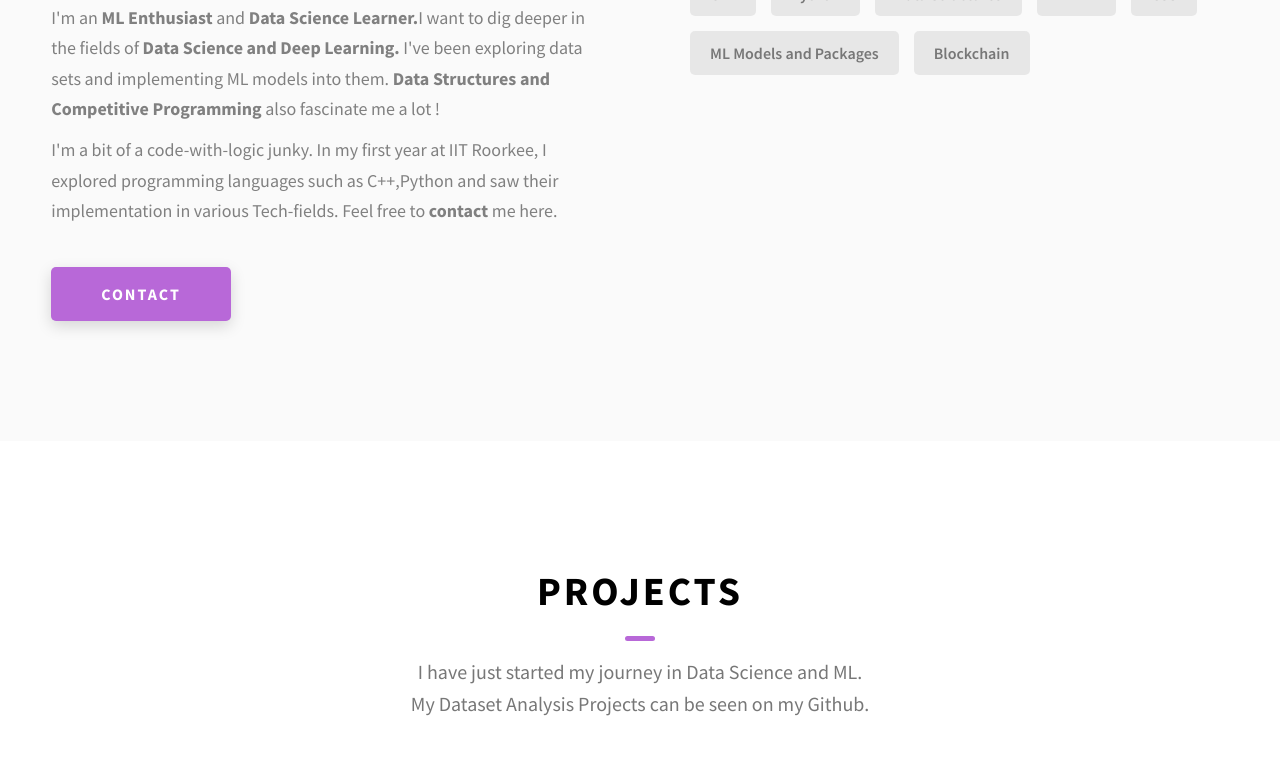
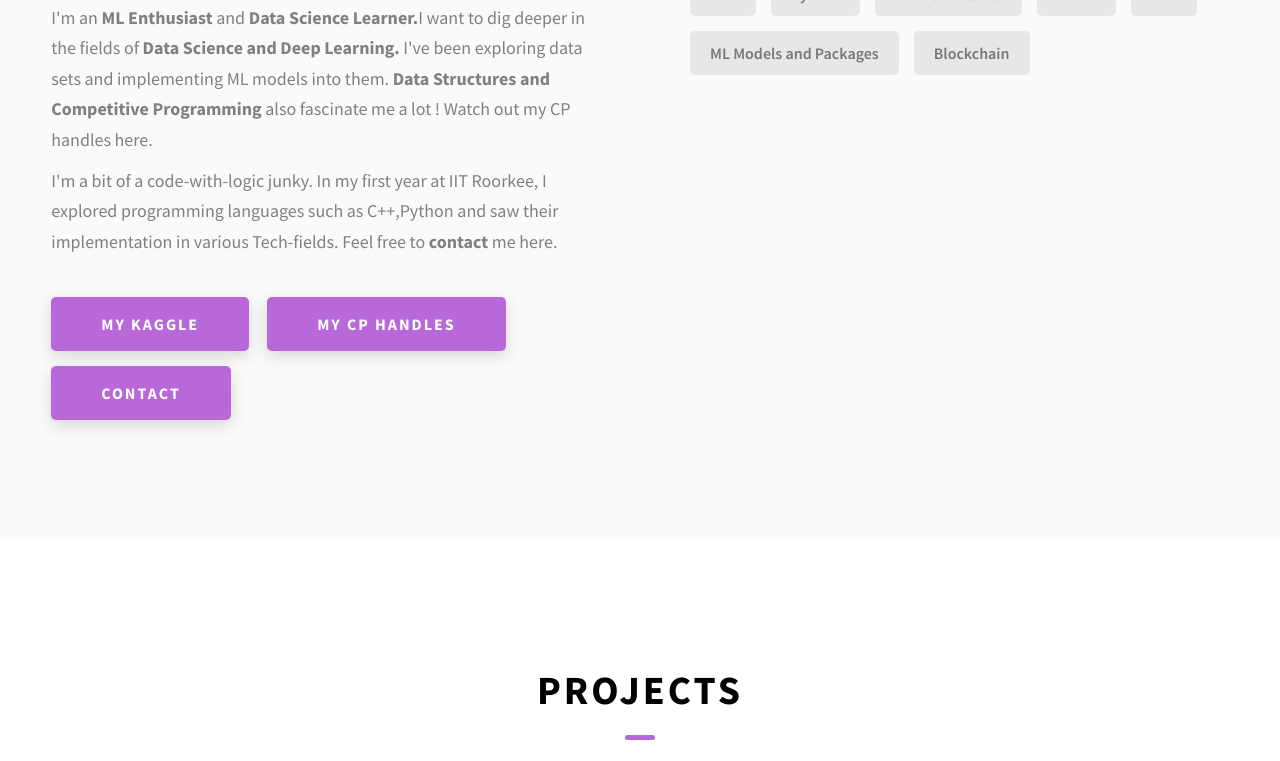
Before and after one commit to Heril18/Heril-Changwal-Portfolio, a website: page index.html in a window 1280 px wide. Shown: the part 1269-2030 px from the top of the page. Drawn offline with Linux system fonts and the light colour scheme.

Commit message:
Update index.html

```diff
--- a/index.html
+++ b/index.html
@@ -173,7 +173,7 @@
                 <strong> Data Science and Deep Learning. </strong>
                I've been exploring data sets and implementing ML models into them.
                 <strong>Data Structures and Competitive Programming </strong>
-                also fascinate me a lot !
+                also fascinate me a lot ! Watch out my CP handles here.
               </p>
               <p class="about__content-details-para">
                 I'm a bit of a code-with-logic junky. In my first year at IIT Roorkee, I explored
@@ -182,9 +182,18 @@
                 <strong>contact</strong> me here.
               </p>
             </div>
-            <a href="./index.html#contact"" class="btn btn--med btn--theme dynamicBgClr"
-              >Contact</a
-            >
+
+               <a href="https://www.kaggle.com/herilchangwal" class="btn btn--med btn--theme dynamicBgClr"
+            >MY Kaggle</a
+          >
+          &nbsp;&nbsp;&nbsp;&nbsp;&nbsp;&nbsp;&nbsp;
+            <a href="https://www.stopstalk.com/user/profile/Heril_Changwal" class="btn btn--med btn--theme dynamicBgClr"
+            >MY CP Handles</a
+          >
+          <br><br>
+          <a href="./index.html#contact" class="btn btn--med btn--theme dynamicBgClr"
+          >Contact</a
+        >
           </div>
           <div class="about__content-skills">
             <h3 class="about__content-title">My Skills</h3>
```
